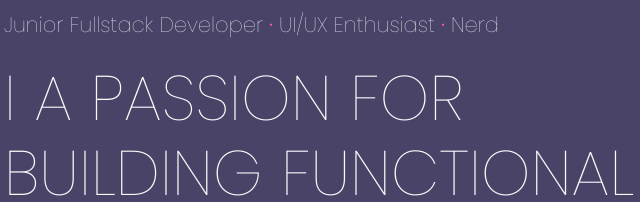
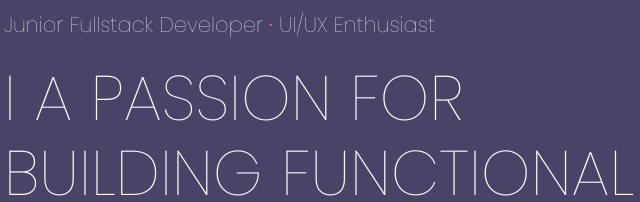
Before and after one commit to evanchristians/ev-an.me, a plain HTML site: page index.html in a window 1280 px wide. Shown: the part 363-565 px from the top of the page, 181-821 px from the left. Drawn offline with nearby package versions, Linux system fonts and the light colour scheme.

Commit message:
removed 'nerd'

```diff
--- a/index.html
+++ b/index.html
@@ -18,7 +18,7 @@
     </header>
     <div class="wrapper">
         <h1>Ev<span class="pink">a</span>n <br>Christi<span class="pink">a</span>ns</h1>
-        <h3>Junior Fullstack Developer <span class="pink dot">&middot</span> UI/UX Enthusiast <span class="pink dot">&middot</span> Nerd</h3>
+        <h3>Junior Fullstack Developer <span class="pink dot">&middot</span> UI/UX Enthusiast</h3>
         <h2 id="about_me">I A <span class="nobreak">PASSI<span class="spin" id="spin_1">O</span>N</span> <span class="nobreak">F<span class="spin" id="spin_2">O</span>R</span> BUILDING <span class="nobreak">FUNCTI<span class="spin" id="spin_3">O</span>NAL</span> SYSTEMS<span class="pink">,</span>  <span class="nobreak">M<span class="spin" id="spin_4">O</span>TI<span class="spin" id="spin_5">O</span>N</span> DESIGN<span class="pink">,</span> AND MAKING USERS HAPPY<span class="pink">.</span></h2>
         <button class="call_to_action">
             LET'S TALK
```
